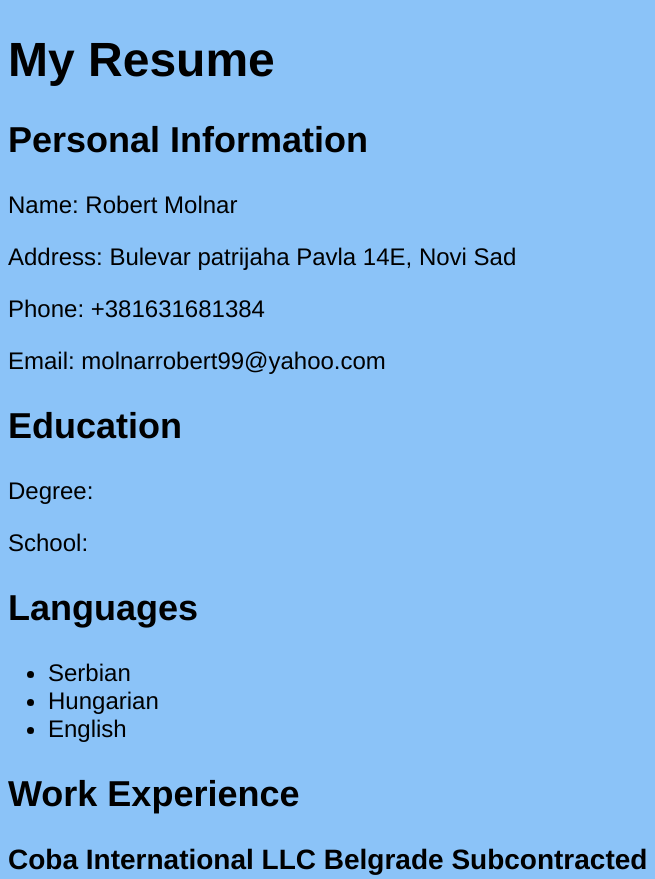
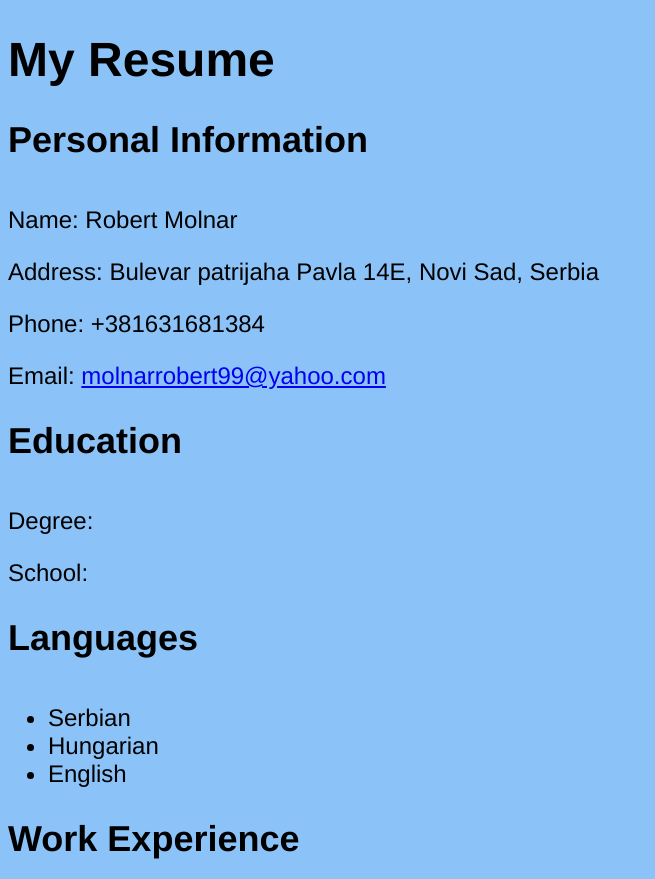
Before and after one commit to Robertns021/robertns021.github.io, a plain HTML site: page index.html in a window 1280 px wide. Shown: the top 879 px of the page, without its empty margins (0-655 px from the left). Drawn offline with Linux system fonts and the light colour scheme.

Commit message:
Update
Random mini updates to look

```diff
--- a/index.html
+++ b/index.html
@@ -12,9 +12,9 @@
         <h2>Personal Information</h2>
         <!-- Use below to place information-->
         <p>Name: Robert Molnar</p>
-        <p>Address: Bulevar patrijaha Pavla 14E, Novi Sad</p>
+        <p>Address: Bulevar patrijaha Pavla 14E, Novi Sad, Serbia</p>
         <p>Phone: +381631681384</p>
-        <p>Email: molnarrobert99@yahoo.com</p>
+        <p>Email: <a href="mailto:molnarrobert99@yahoo.com">molnarrobert99@yahoo.com</a></p>
       </div>
       <div>
         <h2>Education</h2>
--- a/style.css
+++ b/style.css
@@ -14,6 +14,7 @@ h1
 h2
 {
    font-size: 36px;
+   padding-bottom: 15px;
 }
 
 h3
```
